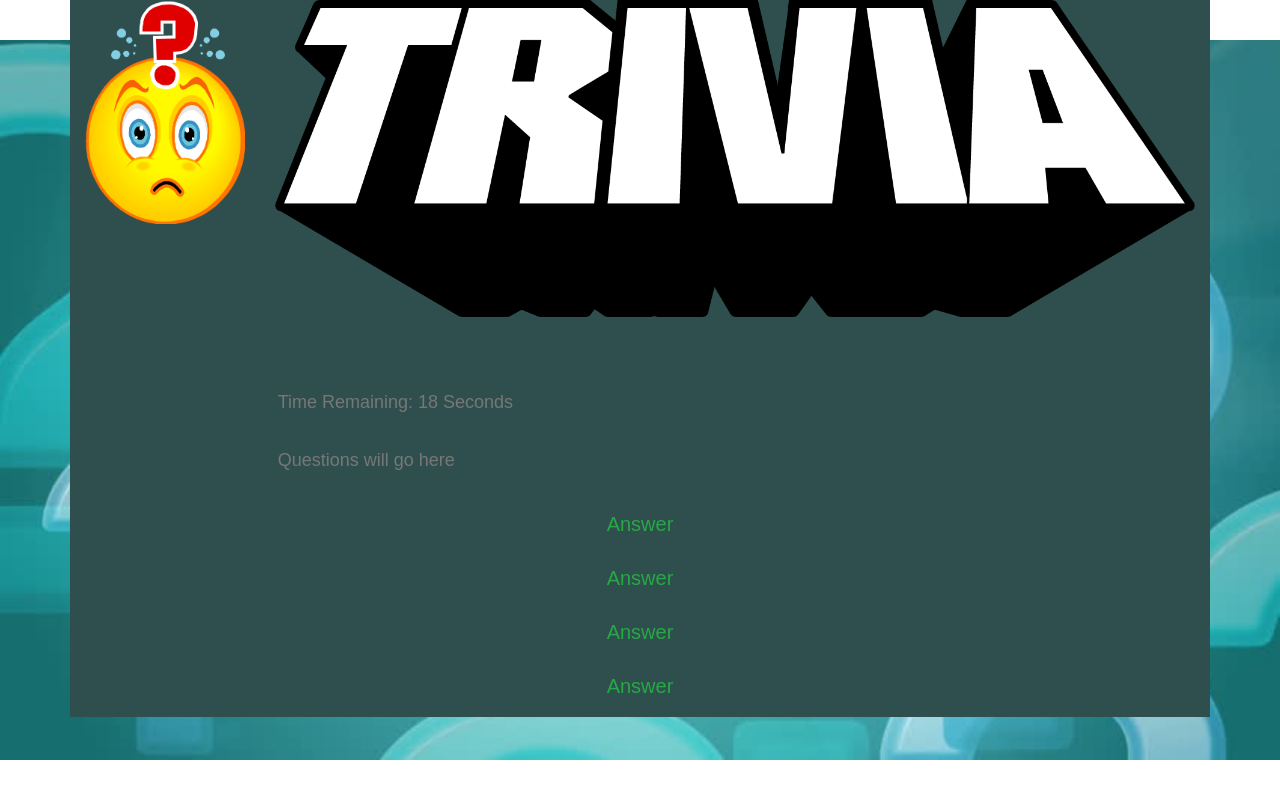
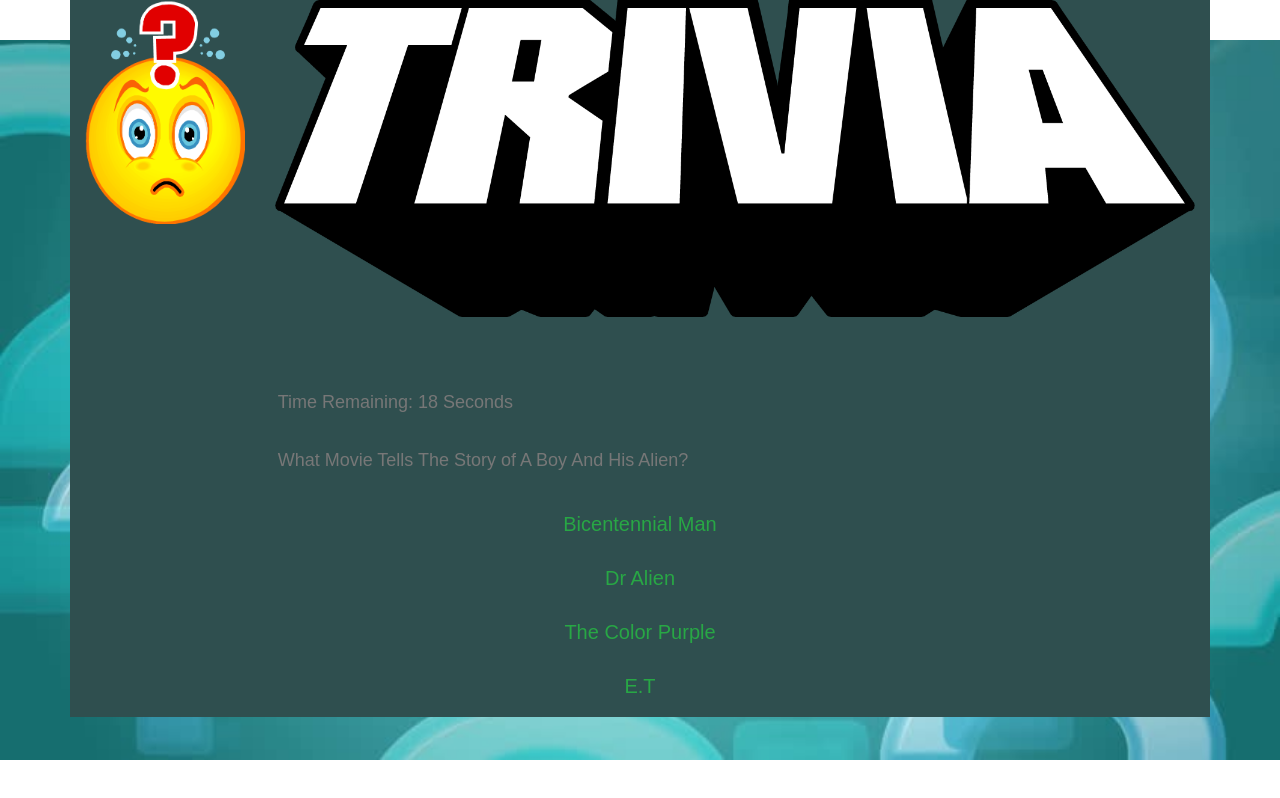
Before and after one commit to Tim-Shaffer/TriviaGame, a plain HTML site: page index.html in a window 1280 px wide. Both pictures are taken after a click on the button "Start". Drawn offline with nearby package versions, Linux system fonts and the light colour scheme.

Commit message:
working on game specifics with the right answer functionality

```diff
--- a/assets/javascript/app.js
+++ b/assets/javascript/app.js
@@ -1,4 +1,10 @@
-// JavaScript and jQuery will be added here
+// **** Questions *****
+var questionsToUse = ["question1"];
+var choice = {
+    Question: "What Movie Tells The Story of A Boy And His Alien?",
+    CorrectAnswer: "E.T",
+    IncorrectAnswer: ["Bicentennial Man", "Dr Alien", "The Color Purple" , "Grease"]
+}
 // variables to hold SetIntervals
 var showAnswer;
 var showQuestion;
@@ -53,6 +59,18 @@ function displayQuestion() {
 
     // Set the Question Timer Interval to 20 seconds
     number = 20;
+
+    // ***** GET the Question and Build the Section ****
+    $("#question").text(choice.Question);
+    // **** randomly select which answer will be the correct answer *****
+    var rightAnswer = Math.floor(Math.random() * 4);  // creates a range from 0 to 3
+    $("#answer" + rightAnswer).text(choice.CorrectAnswer).addClass("right");
+    for (i=0; i < choice.IncorrectAnswer.length; i++) {
+        if (i != rightAnswer) {
+            $("#answer" + i).text(choice.IncorrectAnswer[i]);
+        }
+    };
+    // ****
 
     //  Show the number in the #timer-display tag.
     $("#timer-display").text('Time Remaining:  ' + number + ' Seconds');
@@ -223,6 +241,7 @@ $(document).ready(function() {
             // ****  remove the class for testing ****
             buttonID = $(this).attr('id');
             $("#" + buttonID).removeClass("right");
+            // **** Need to remove the "right" class upon timeout and incorrect answers
         }
         else {
             isAnswerRight = false;
--- a/index.html
+++ b/index.html
@@ -70,7 +70,15 @@
                             <div class="row p-1">
                                 <div class="col-sm-2"></div>
                                 <div class="col-sm-8">
-                                    <p id="question">Questions will go here </p>
+                                    <!-- Questions will go here -->
+                                    <p id="question"></p>
+                                </div>
+                                <div class="col-sm-2"></div>
+                            </div>
+                            <div class="row p-1">
+                                <div class="col-sm-2"></div>
+                                <div class="col-sm-8">
+                                    <button type="button" class="btn btn-outline-success btn-lg btn-block answers right" id="answer0">Answer</button>
                                 </div>
                                 <div class="col-sm-2"></div>
                             </div>
@@ -92,13 +100,6 @@
                                 <div class="col-sm-2"></div>
                                 <div class="col-sm-8">
                                     <button type="button" class="btn btn-outline-success btn-lg btn-block answers right" id="answer3">Answer</button>
-                                </div>
-                                <div class="col-sm-2"></div>
-                            </div>
-                            <div class="row p-1">
-                                <div class="col-sm-2"></div>
-                                <div class="col-sm-8">
-                                    <button type="button" class="btn btn-outline-success btn-lg btn-block answers right" id="answer4">Answer</button>
                                 </div>
                                 <div class="col-sm-2"></div>
                             </div>
```
